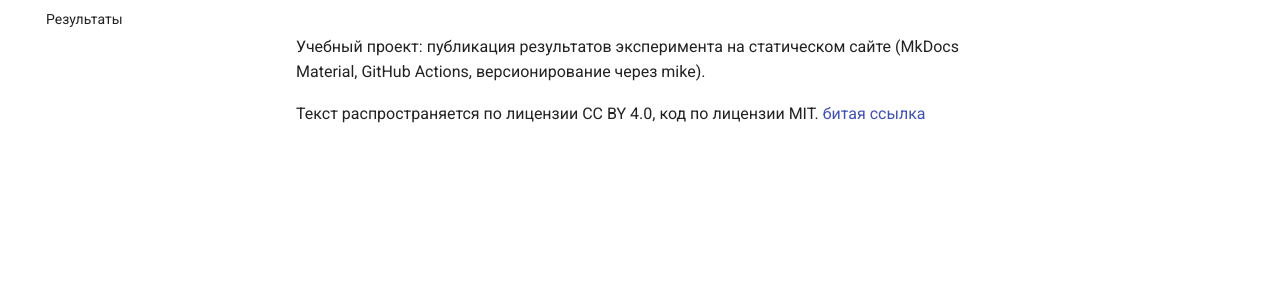
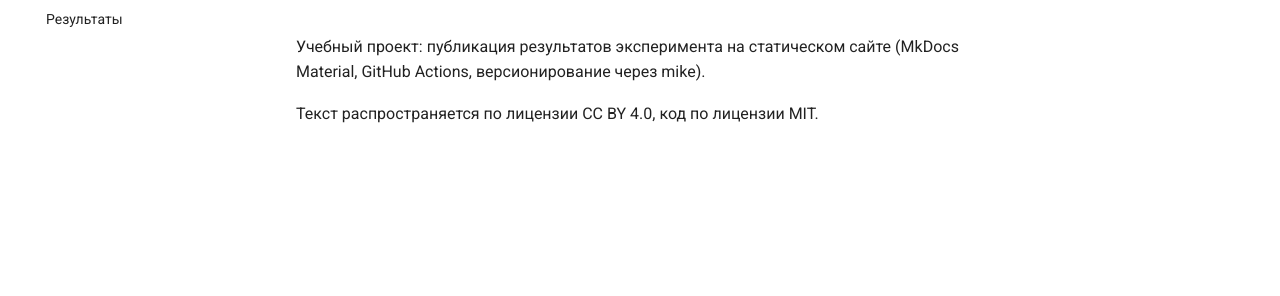
Before and after one commit to st-st3pa/ssg-research, an MkDocs documentation site: the page built from docs/index.md, in a window 1280 px wide. Shown: the part 146-442 px from the top of the page. Built offline with MkDocs 1.6.1 and Material for MkDocs 9.7.7, drawn with Linux system fonts in a browser that asks for light colours; the version menu is left out.

Commit message:
Revert "тест ошибки"
This reverts commit 6d791bf44c741431d58e13dddac70dd12e681b6e.

```diff
--- a/docs/index.md
+++ b/docs/index.md
@@ -3,4 +3,3 @@
 Учебный проект: публикация результатов эксперимента на статическом сайте (MkDocs Material, GitHub Actions, версионирование через mike).
 
 Текст распространяется по лицензии CC BY 4.0, код по лицензии MIT.
-[битая ссылка](нет-такой-страницы.md)
```
